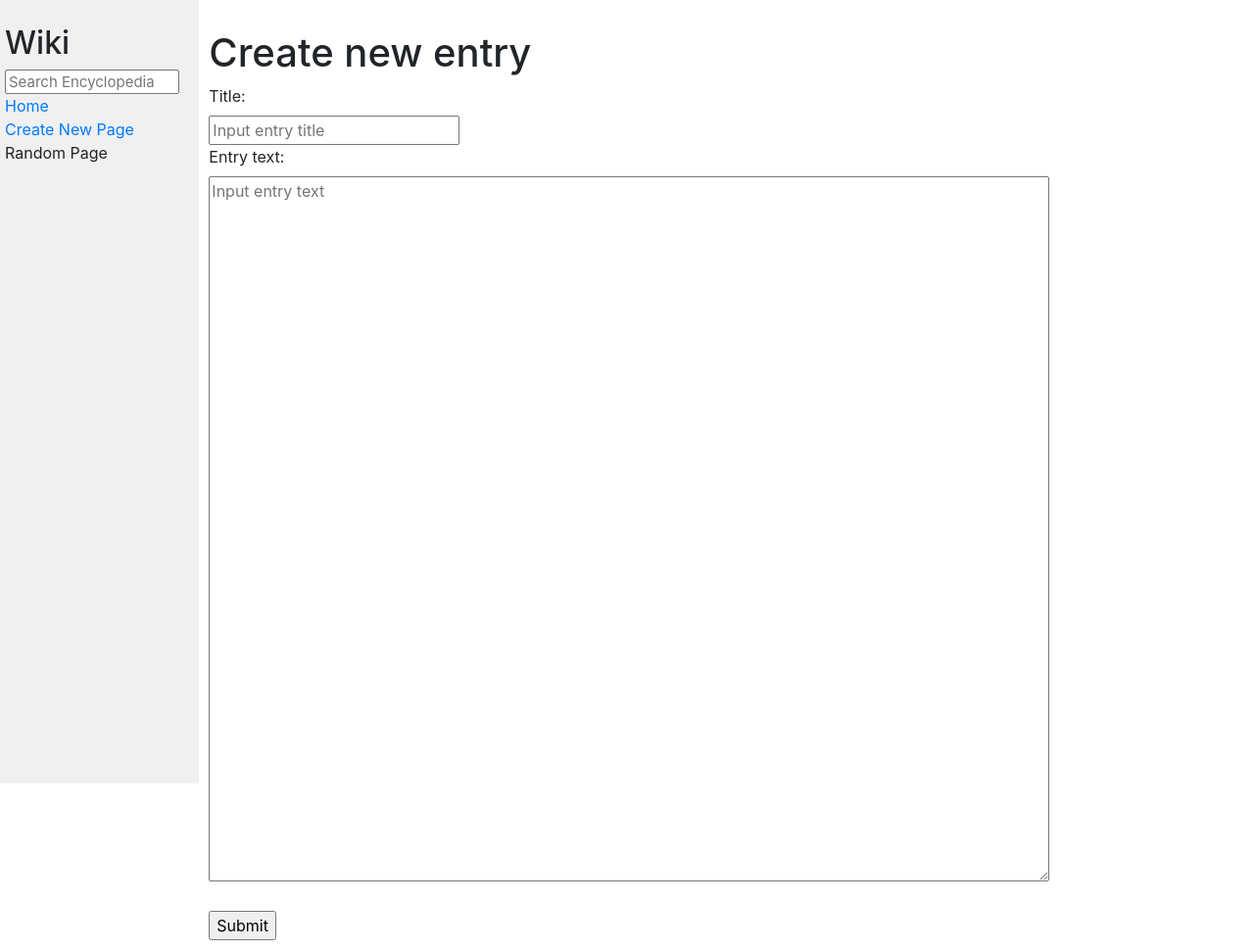
After one commit to OlegAnts/CS50_project3, a Django app: page /create/ in a window 1280 px wide. The commit adds this page. Shown: the whole page at 98% size. Run offline with Django 3.2, Linux system fonts and the light colour scheme; some libraries are stand-ins or nearby versions.

Commit message:
New Page: Clicking “Create New Page” in the sidebar should take the user to a page where they can create a new encyclopedia entry.

```diff
--- /dev/null
+++ b/wiki/encyclopedia/templates/encyclopedia/create.html
@@ -0,0 +1,30 @@
+{% extends "encyclopedia/layout.html" %}
+
+{% block title %}
+    Create entry
+{% endblock %}
+
+{% block body %}
+    <h1>Create new entry</h1>
+
+    {% if messages %}
+    <ul class="messages">
+        {% for message in messages %}
+        <li  {% if message.tags %} class=" {{ message.tags }} " {% endif %}> {{ message }} </li>
+        {% endfor %}
+    </ul>
+    {% endif %}
+
+    <form id="create">
+        {% csrf_token %}
+        <label for="title">Title:</label><br>
+        <input type="text" id="title" name="title" placeholder="Input entry title"><br>
+        <label for="content">Entry text:</label><br>
+        <textarea id="content" name="content" rows="4" cols="50" placeholder="Input entry text"></textarea><br>
+        <br>
+        <input type="submit" formaction="{% url 'encyclopedia:create' %}" formmethod="post">
+    </form>
+
+
+
+{% endblock %}
--- a/wiki/encyclopedia/templates/encyclopedia/layout.html
+++ b/wiki/encyclopedia/templates/encyclopedia/layout.html
@@ -19,7 +19,7 @@
                     <a href="{% url 'encyclopedia:index' %}">Home</a>
                 </div>
                 <div>
-                    Create New Page
+                    <a href="{% url 'encyclopedia:create' %}">Create New Page</a>
                 </div>
                 <div>
                     Random Page
--- a/wiki/encyclopedia/urls.py
+++ b/wiki/encyclopedia/urls.py
@@ -7,5 +7,6 @@ app_name = "encyclopedia"
 urlpatterns = [
     path("", views.index, name="index"),
     path('wiki/<str:title>/', views.entry, name="entry"),
+    path('create/', views.create, name="create"),
 
 ]
--- a/wiki/encyclopedia/views.py
+++ b/wiki/encyclopedia/views.py
@@ -1,7 +1,6 @@
 from django.shortcuts import render
 from . import util
-from django.http import HttpResponseRedirect
-from django.urls import reverse
+from django.contrib import messages
 
 
 def index(request):
@@ -33,7 +32,6 @@ def search(request):
             if search_box in entry:
                 find_entries.append(entry)
 
-
     if find_entries:
         return render(request, "encyclopedia/entry.html", {
             "entry": util.get_entry(find_entries[0]),
@@ -43,3 +41,19 @@ def search(request):
         return render(request, "encyclopedia/search.html", {
             "entries": util.list_entries()
         })
+
+
+def create(request):
+    entries = list(map(lambda x: x.lower(), util.list_entries()))
+
+    if request.method == "POST":
+        title = request.POST.get('title')
+        content = request.POST.get('content')
+
+        if title and title.lower() not in entries:
+            util.save_entry(title=title, content=str(content))
+            messages.success(request, 'New entry added to encyclopedia!!!!')
+        elif title.lower() in entries:
+            messages.error(request, f'Entry with name "{title}" already exist')
+
+    return render(request, "encyclopedia/create.html")
--- a/wiki/wiki/urls.py
+++ b/wiki/wiki/urls.py
@@ -23,4 +23,5 @@ urlpatterns = [
     path('', include("encyclopedia.urls")),
     path('wiki/', include("encyclopedia.urls")),
     path('search/', views.search, name='search'),
+
 ]
```
